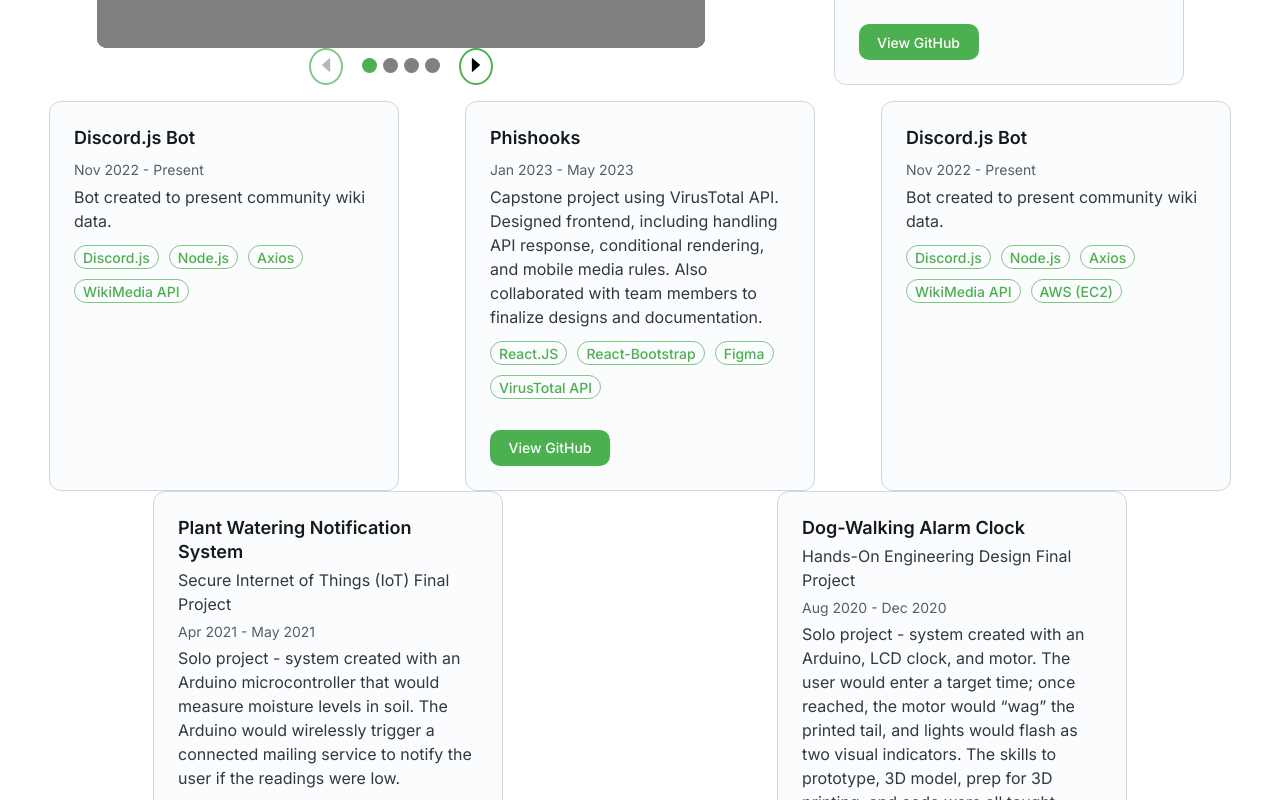
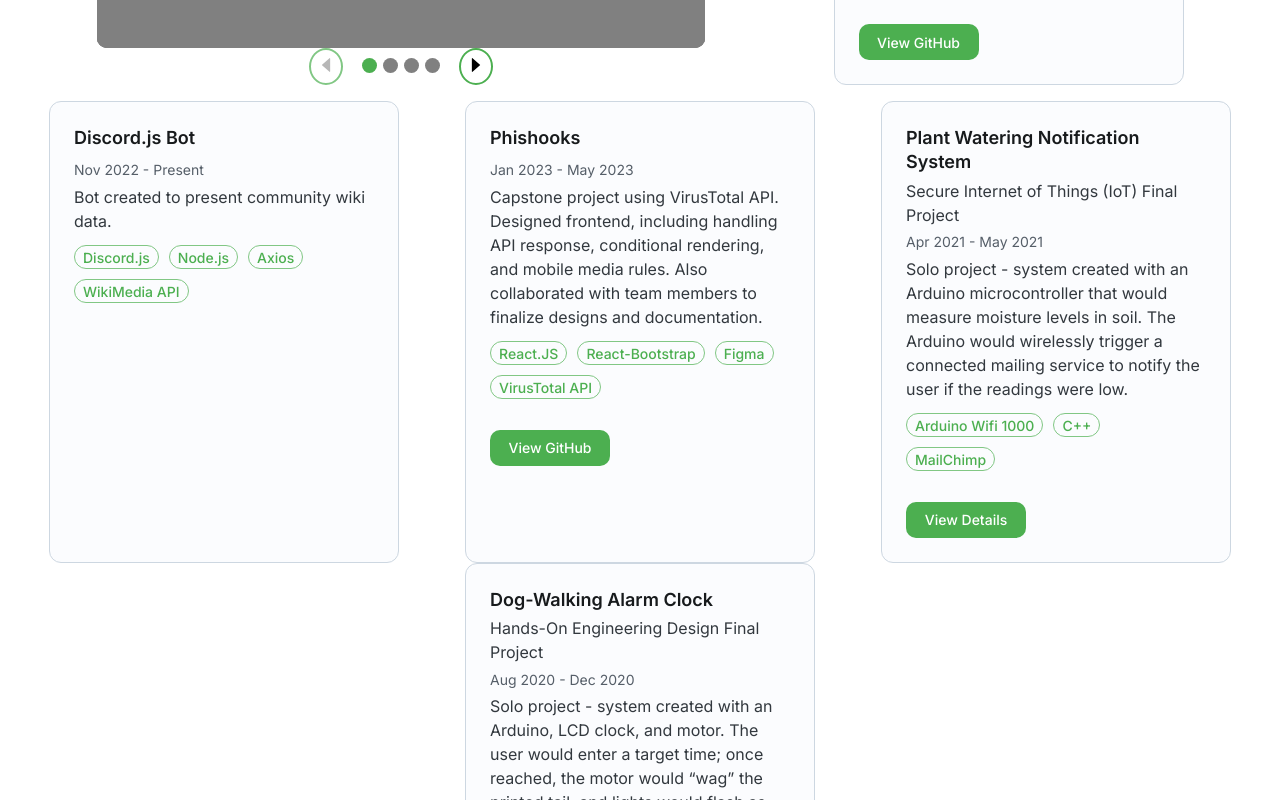
Before and after one commit to arifire21/afloucks, a Next.js app: page / in a window 1280 px wide. Shown: the part 3340-4140 px from the top of the page. Built offline with nearby package versions, Linux system fonts and the light colour scheme.

Commit message:
dupe card

```diff
--- a/app/page.tsx
+++ b/app/page.tsx
@@ -340,12 +340,13 @@
           />
         {/* </div> */}
 
-        <ProjectCard
+        {/* TODO WHAT IS THIS A PLACEHOLDER FOR */}
+        {/* <ProjectCard
             projectTitle='Discord.js Bot'
             date='Nov 2022 - Present'
             blurb='Bot created to present community wiki data.'
             tools={['Discord.js', 'Node.js', 'Axios', 'WikiMedia API', 'AWS (EC2)']}
-        />
+        /> */}
 
         {/* <div className={styles.cardContainer}> */}
           <ProjectCard
```
